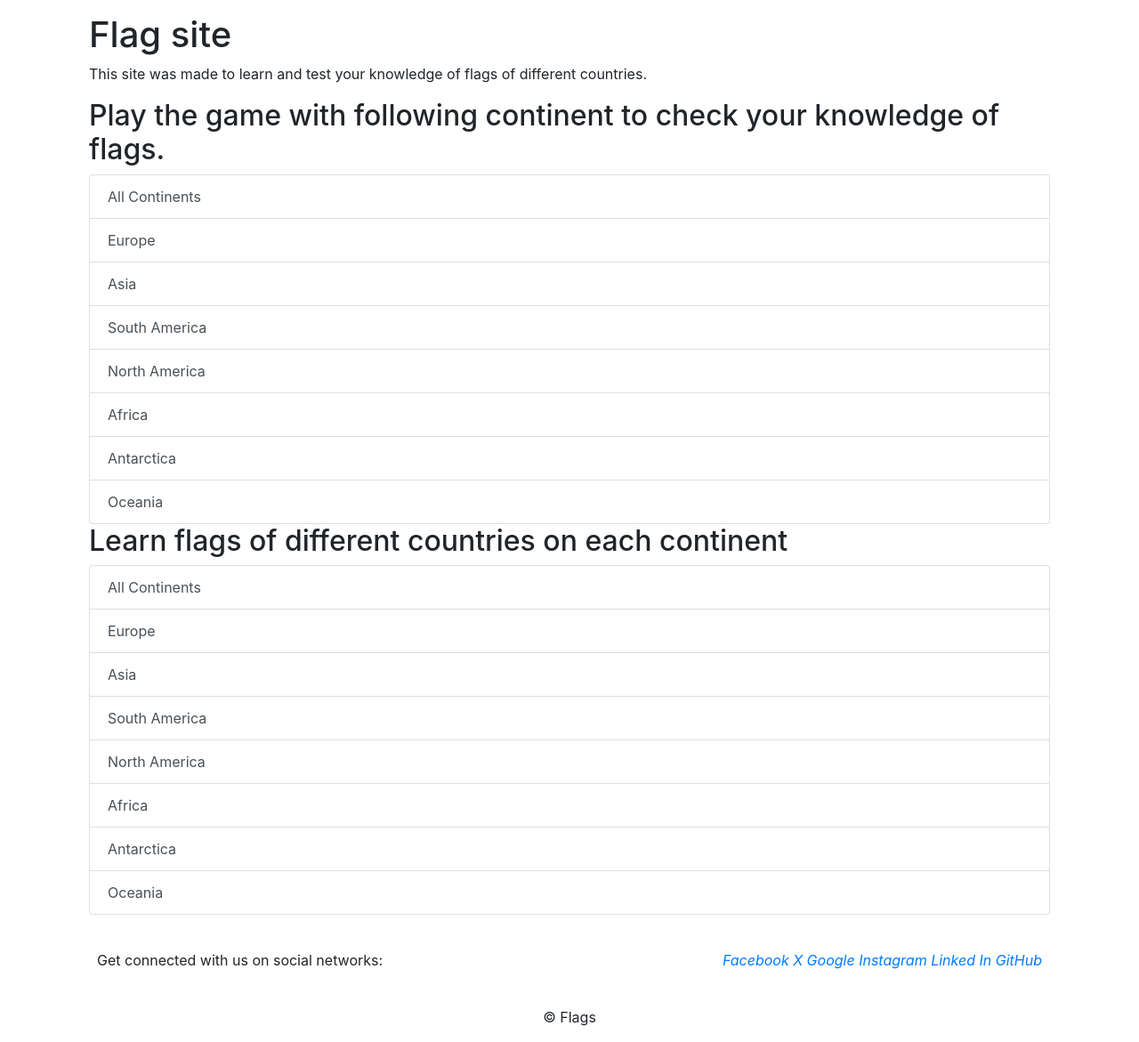
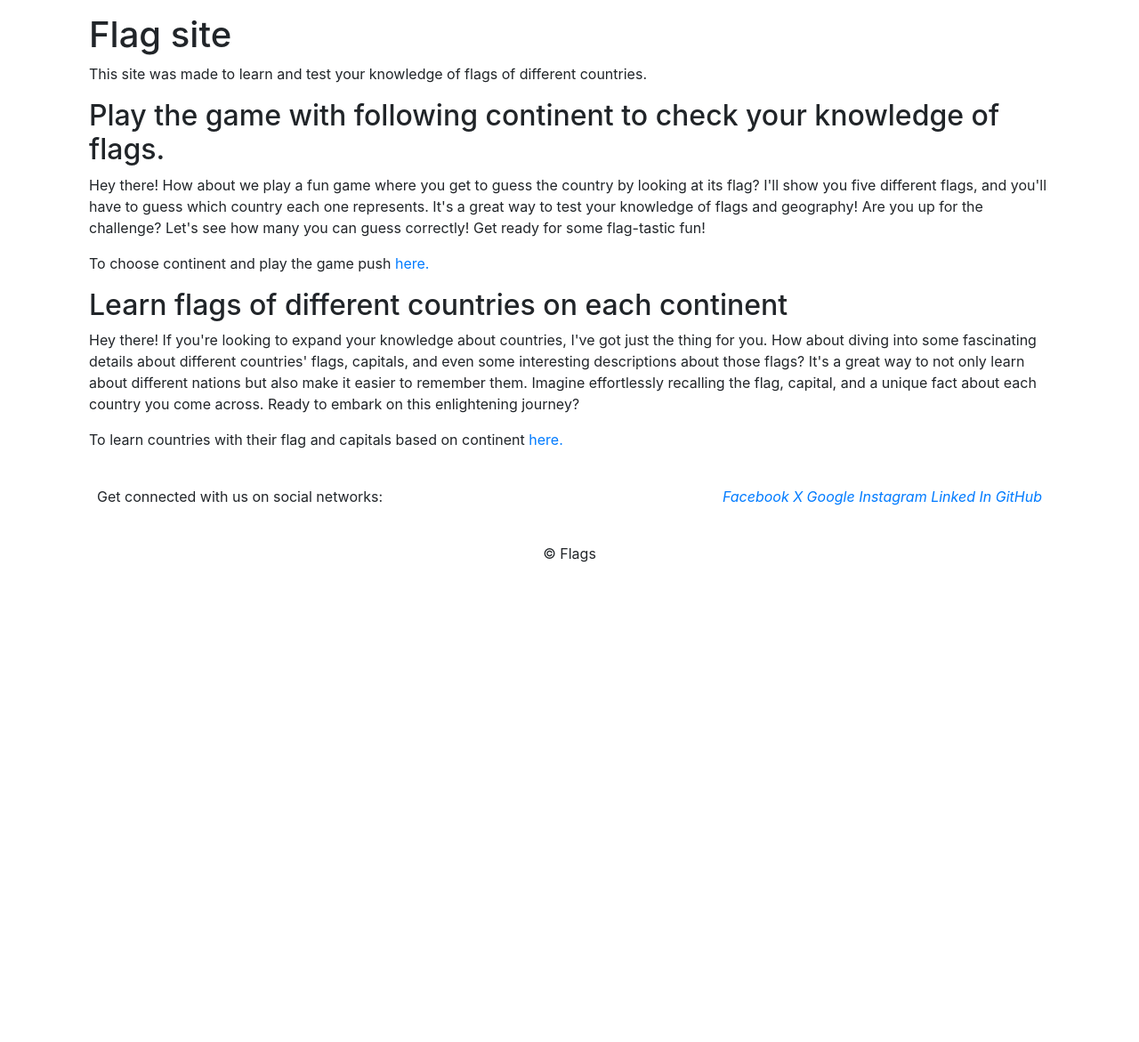
Before and after one commit to DmytroChebruchan/flags_game, a Django app: page / in a window 1280 px wide. Shown: the part 56-1227 px from the top of the page at 89% size. After the commit the page ends 688 px from the top, so only its background shows below. Run offline with Django 4.2, Linux system fonts and the light colour scheme; some libraries are stand-ins or nearby versions.

Commit message:
adding menu options for games and countries impormation

```diff
--- a/flag_quest/urls.py
+++ b/flag_quest/urls.py
@@ -2,7 +2,9 @@ from django.urls import path
 
 from .views import (
     AboutView,
+    CountriesMenuView,
     CountryDetailsView,
+    GameMenuView,
     GamePage,
     IndexView,
     ListCounties,
@@ -26,4 +28,6 @@ urlpatterns = [
     path("results", ResultsCountries.as_view(), name="results"),
     path("", IndexView.as_view(), name="index"),
     path("about", AboutView.as_view(), name="about"),
+    path("countries_menu", CountriesMenuView.as_view(), name="countries_menu"),
+    path("games_menu", GameMenuView.as_view(), name="games_menu"),
 ]
--- a/flag_quest/views.py
+++ b/flag_quest/views.py
@@ -18,6 +18,24 @@ from flag_quest.models import Answer, Continent, CountryInfo
 
 class IndexView(TemplateView):
     template_name = "index.html"
+
+    def get_context_data(self, **kwargs):
+        context = super().get_context_data(**kwargs)
+        context["continents"] = CONTINENTS
+        return context
+
+
+class GameMenuView(TemplateView):
+    template_name = "flag_quest/game_menu.html"
+
+    def get_context_data(self, **kwargs):
+        context = super().get_context_data(**kwargs)
+        context["continents"] = CONTINENTS
+        return context
+
+
+class CountriesMenuView(TemplateView):
+    template_name = "flag_quest/learning_list.html"
 
     def get_context_data(self, **kwargs):
         context = super().get_context_data(**kwargs)
--- a/templates/index.html
+++ b/templates/index.html
@@ -22,22 +22,28 @@
 
         <h2 class="h2">Play the game with following continent to check your
             knowledge of flags.</h2>
-
-        <div class="list-group">
-            {% for continent in continents %}
-                <a href="/game/{{ continent }}" class="list-group-item
-            list-group-item-action">{{ continent }}</a>
-            {% endfor %}
-        </div>
+        <p class="p">Hey there! How about we play a fun game where you get to
+            guess the country by looking at its flag? I'll show you five
+            different flags, and you'll have to guess which country each
+            one represents. It's a great way to test your knowledge of
+            flags and geography! Are you up for the challenge?
+            Let's see how many you can guess correctly! Get ready for some
+            flag-tastic fun!</p>
+        <p class="p">To choose continent and play the game push <a
+                href="games_menu">here.</a></p>
 
         <h2 class="h2">Learn flags of different countries on each continent</h2>
+        <p class="p">Hey there! If you're looking to expand your knowledge about
+            countries, I've got just the thing for you. How about diving into
+            some fascinating details about different countries' flags, capitals,
+            and even some interesting descriptions about those flags? It's a great
+            way to not only learn about different nations but also make it
+            easier to remember them. Imagine effortlessly recalling the flag,
+            capital, and a unique fact about each country you come across.
+            Ready to embark on this enlightening journey?</p>
+        <p class="p">To learn countries with their flag and capitals based on
+            continent <a href="countries_menu">here.</a></p>
 
-        <div class="list-group">
-            {% for continent in continents %}
-                <a href="/list_of_countries/{{ continent }}" class="list-group-item
-            list-group-item-action">{{ continent }}</a>
-            {% endfor %}
-        </div>
     </main>
     {% include 'footer.html' %}
 </div>
```
Also changed, not shown: templates/flag_quest/game_menu.html (added, +37 -0 lines), templates/flag_quest/learning_list.html (added, +33 -0 lines).
